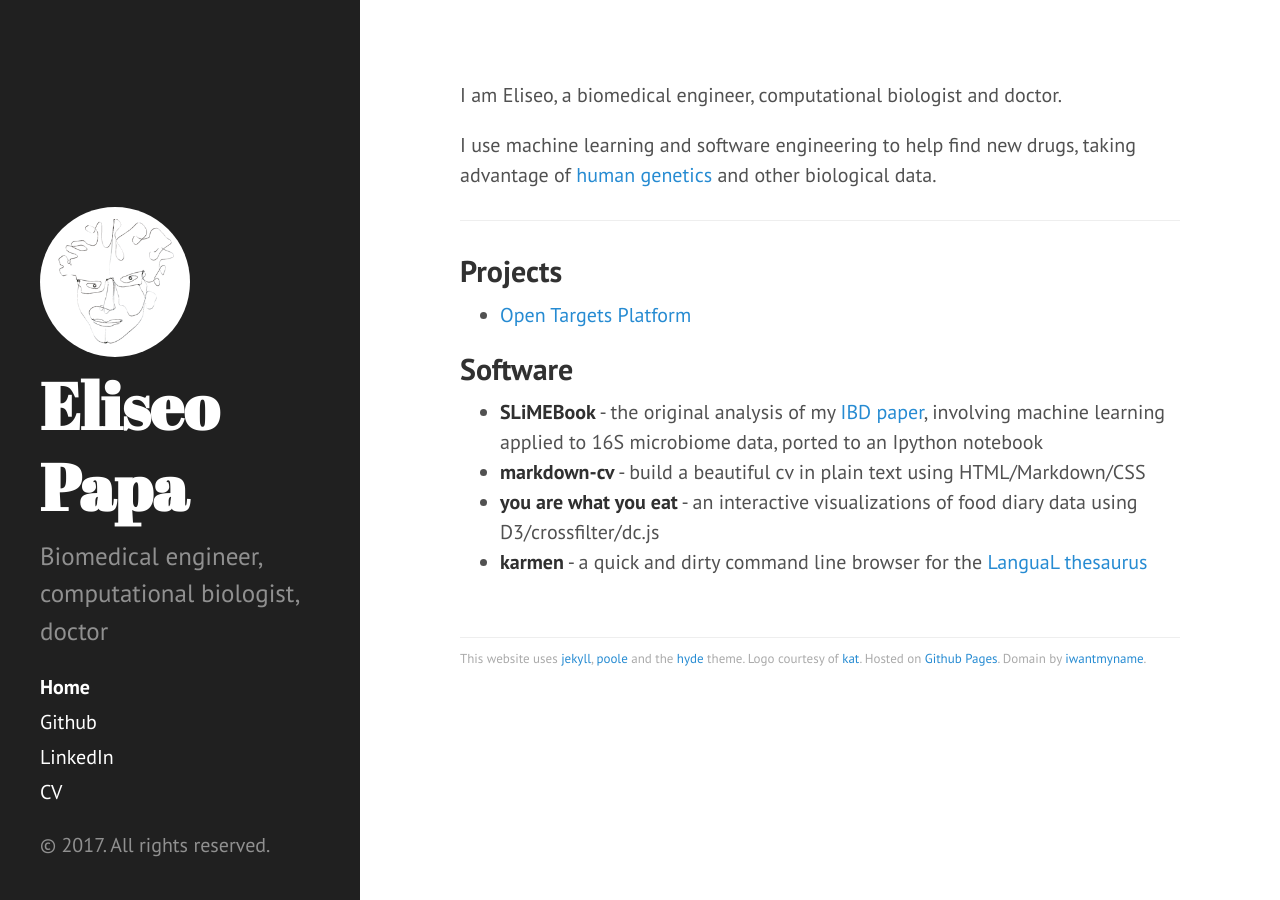
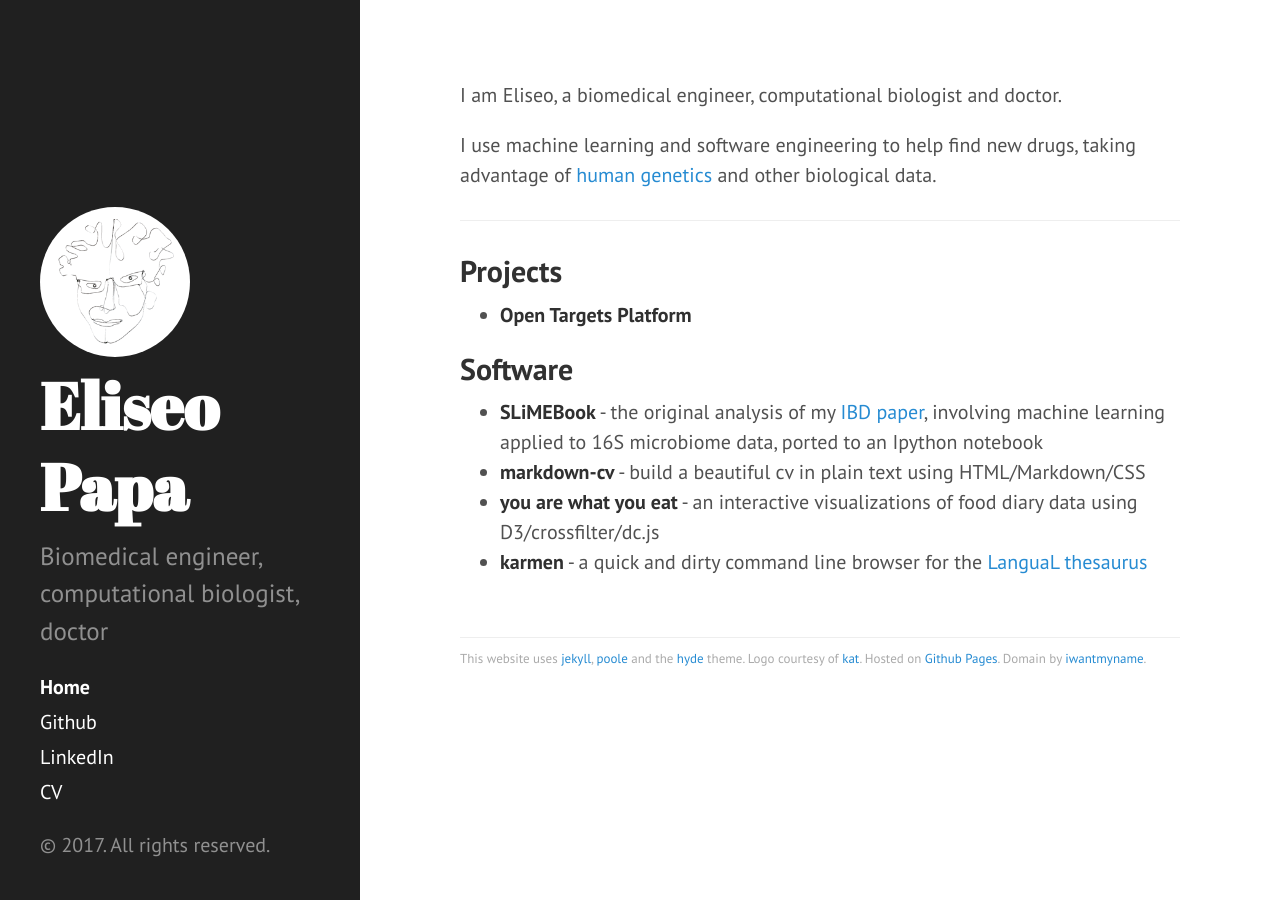
Before and after one commit to elipapa/elipapa.github.io, a Jekyll site: the page built from index.md, in a window 1280 px wide. Built offline with Jekyll 4.4.1, drawn with Linux system fonts in a browser that asks for light colours.

Commit message:
better format

```diff
--- a/index.md
+++ b/index.md
@@ -12,7 +12,7 @@ taking advantage of [human genetics](https://www.opentargets.org) and other biol
 
 ## Projects
 
-- [Open Targets Platform](https://www.targetvalidation.org)
+- [**Open Targets Platform**](https://www.targetvalidation.org)
 
 
 <!-- I graduated from the [University of Toronto][] with a bachelor in [Engineering Science][]. I continued my path in biomedical engineering with a S.M. in mechanical engineering at [MIT][] and a Ph.D from the [Harvard/MIT Health Science & Technology Institute][] working on the [interface between the human immune system and the microbiome][almlab].
```
